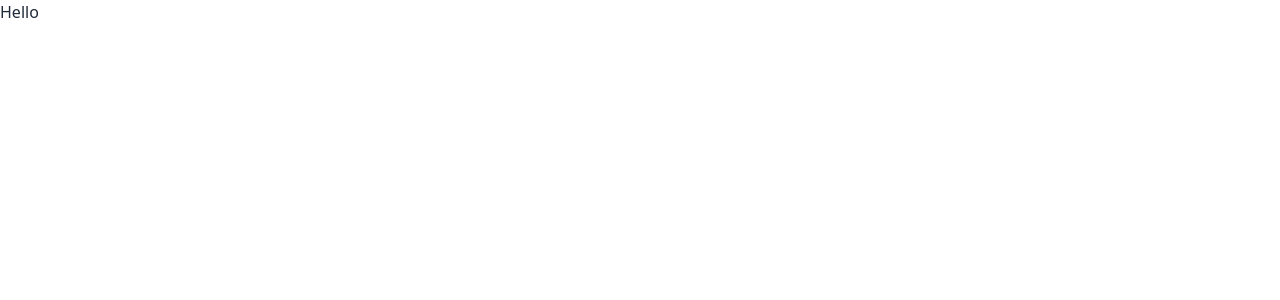
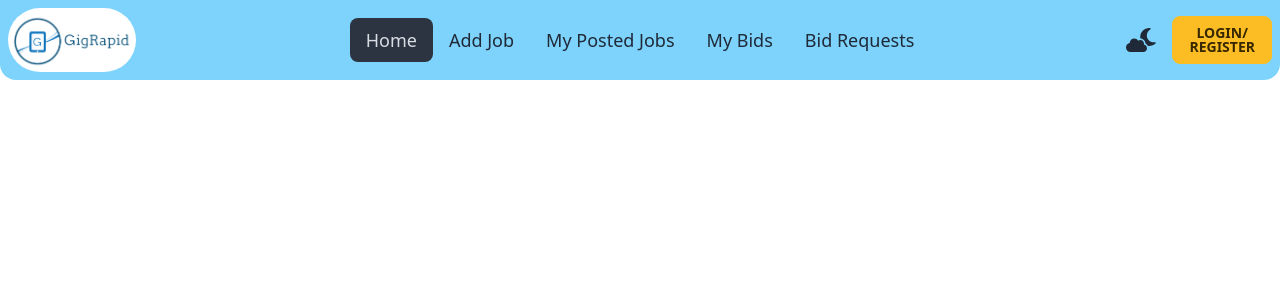
Before and after one commit to ShafayetAhmad/GigRapid, a React (Vite) app: page / in a window 1280 px wide. Shown: the top 300 px of the page. Built offline with nearby package versions, Linux system fonts and the light colour scheme.

Commit message:
navbar completed

```diff
--- a/src/App.jsx
+++ b/src/App.jsx
@@ -1,10 +1,12 @@
 
 import './App.css'
+import Navbar from './Components/Shared/Navbar/Navbar'
 
 function App() {
 
   return (
-    <div className='max-w-7xl mx-auto'>Hello
+    <div className='max-w-7xl mx-auto'>
+      <Navbar></Navbar>
     </div>
   )
 }
--- a/src/Components/Shared/Navbar/Navbar.jsx
+++ b/src/Components/Shared/Navbar/Navbar.jsx
@@ -0,0 +1,117 @@
+import { Link, NavLink } from "react-router-dom";
+import logo from "/gigrapidLogo.png";
+import { useState } from "react";
+import { FontAwesomeIcon } from "@fortawesome/react-fontawesome";
+import { faBars, faCloudMoon } from "@fortawesome/free-solid-svg-icons";
+import { faLightbulb, faSun } from "@fortawesome/free-regular-svg-icons";
+const Navbar = () => {
+    const [user, setUser] = useState(null);
+    const [theme, setTheme] = useState("light");
+
+    const toggleTheme = () => {
+        const html = document.documentElement;
+        if (theme == "light") {
+            html.classList.remove("light");
+            html.classList.add("dark");
+            setTheme("dark");
+        }
+        else {
+            html.classList.remove("dark");
+            html.classList.add("light");
+            setTheme("light");
+        }
+    }
+
+    const navLinks = (
+      <>
+        <li className="text-lg hover:text-blue-600">
+          <NavLink
+            className="dark:hover:text-green-400 hover:text-white"
+            to={"/"}
+          >
+            Home
+          </NavLink>
+        </li>
+        <li className="text-lg  ">
+          <NavLink
+            className="dark:hover:text-green-400 hover:text-white "
+            to={"/add-job"}
+          >
+            Add Job
+          </NavLink>
+        </li>
+        <li className="text-lg  ">
+          <NavLink
+            to={"my-posted-jobs"}
+            className="dark:hover:text-green-400 hover:text-white"
+          >
+            My Posted Jobs
+          </NavLink>
+        </li>
+        <li className="text-lg  ">
+          <NavLink
+            to={"/my-bids"}
+            className="dark:hover:text-green-400 hover:text-white "
+          >
+            My Bids
+          </NavLink>
+        </li>
+        <li className="text-lg  ">
+          <NavLink
+            to={"/bid-requests"}
+            className="dark:hover:text-green-400 hover:text-white"
+          >
+            Bid Requests
+          </NavLink>
+        </li>
+      </>
+    );
+
+    return (
+      <div className="navbar rounded-b-2xl  bg-sky-300  dark:bg-gray-700  dark:text-white">
+        <div className="navbar-start">
+          <div className="dropdown">
+            <FontAwesomeIcon className="lg:hidden mr-4 ml-2" size="xl" tabIndex={0} icon={faBars} />
+
+            <ul
+              tabIndex={0}
+              className="menu menu-sm dropdown-content mt-3 z-[1] p-2 shadow bg-base-100 rounded-box w-52"
+            >
+              {navLinks}
+            </ul>
+          </div>
+          <img
+            src={logo}
+            className="lg:w-32 w-20 bg-white  rounded-full"
+            alt=""
+          />
+        </div>
+        <div className="navbar-center hidden lg:flex">
+          <ul className="menu menu-horizontal px-1">{navLinks}</ul>
+        </div>
+        <div className="navbar-end">
+          {theme == "dark" ? (
+            <button onClick={toggleTheme}>
+              <FontAwesomeIcon
+                icon={faLightbulb}
+                size="xl"
+                className="mx-4"
+                style={{ color: "#ffffff" }}
+              />
+            </button>
+          ) : (
+            <button onClick={toggleTheme}>
+              <FontAwesomeIcon className="mx-4" size="xl" icon={faCloudMoon} />
+            </button>
+          )}
+          <Link to={"/login"}>
+            <button className="btn btn-warning">
+              Login/ <br></br>Register
+            </button>
+          </Link>
+        </div>
+      </div>
+    );
+};
+
+export default Navbar;
```
